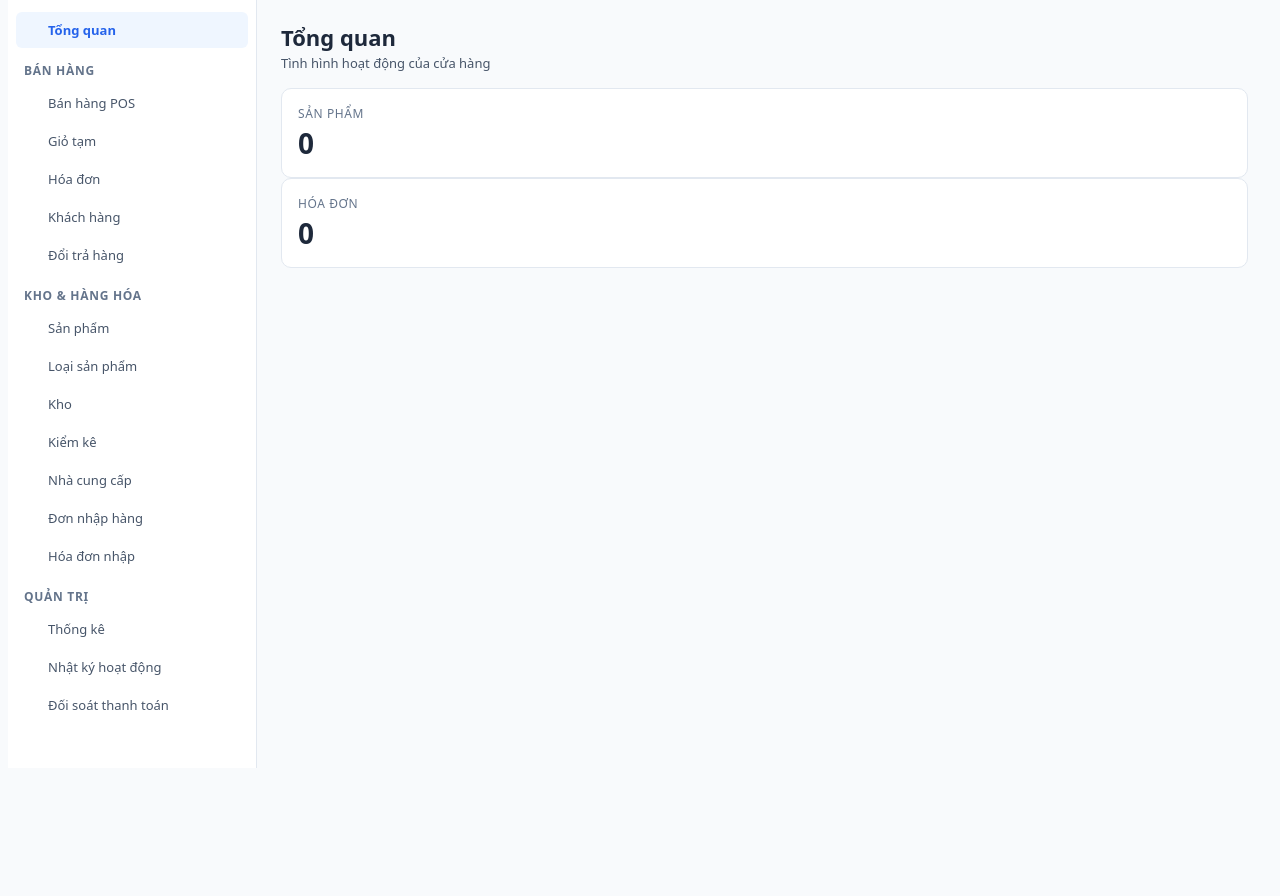
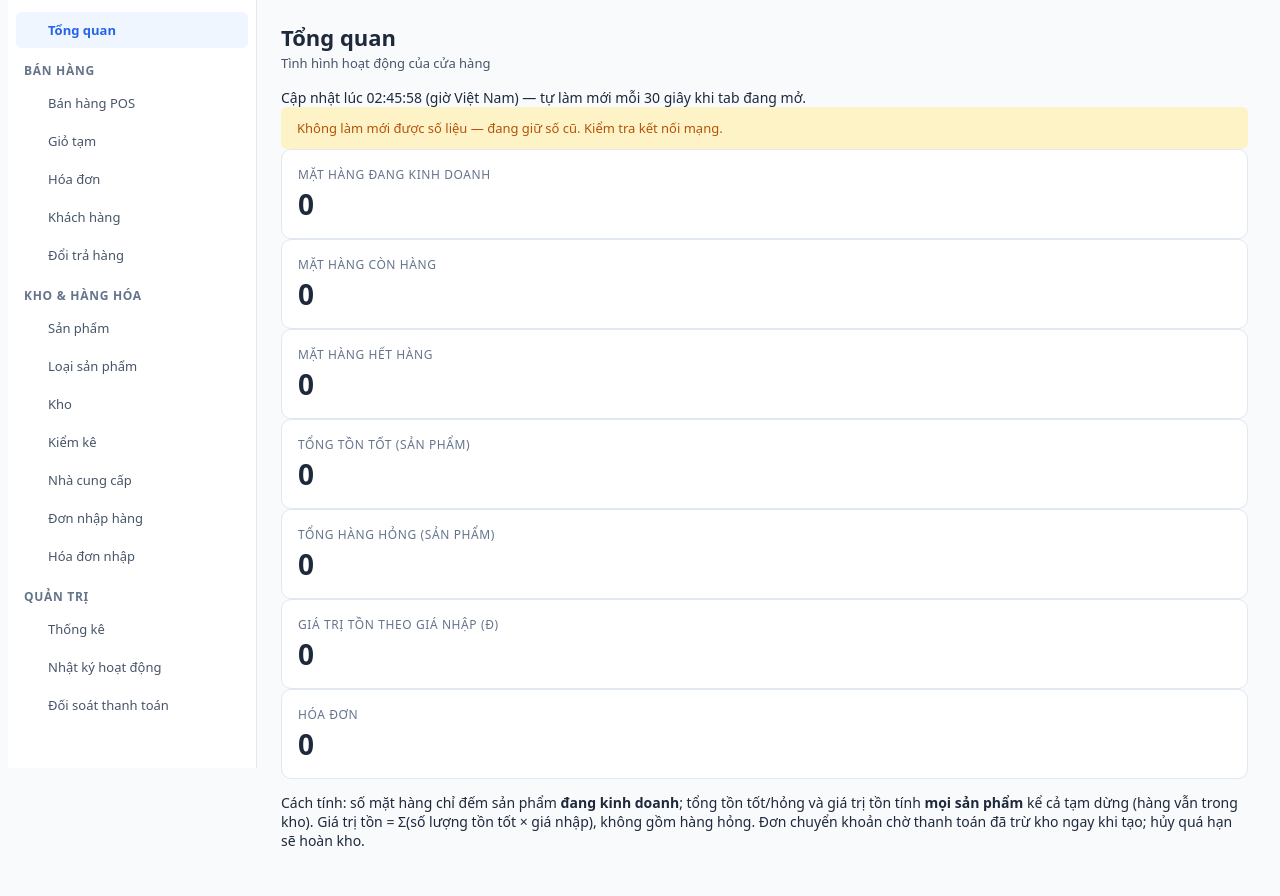
Before and after one commit to VanDinh2912/doan_cnw, a Laravel app: page /tongquan in a window 1280 px wide. Shown: the part 65-961 px from the top of the page. Before the commit the page ends 833 px from the top, so only its background shows below. Run offline with Laravel 12, Linux system fonts and the light colour scheme; the visitor is signed in with stand-in values (Sample User, id 1); data that the repository does not hold is empty; style sheets or scripts are compiled from the project's sources; parts of the project's set-up code (start-up, migrations or seed data) failed here and were passed over.

Commit message:
feat: dashboard tổng quan đọc đúng số liệu kho, tự làm mới 30 giây
TongQuanKhoService chỉ-đọc: COUNT/SUM trực tiếp không cache; đếm mặt hàng
chỉ tính sản phẩm đang kinh doanh, tổng tồn tốt/hỏng/giá trị tồn tính mọi
sản phẩm kể cả tạm dừng (ghi chú thích trên trang). Endpoint JSON
GET /tong-quan/so-lieu chỉ admin, throttle:30,1. Dashboard 7 thẻ nhãn rõ,
"Cập nhật lúc HH:MM:SS" giờ Việt Nam, polling 30s chỉ khi tab visible,
lỗi mạng giữ số cũ kèm cảnh báo nhỏ. Danh sách tồn thấp lọc sản phẩm ẩn.
Không đổi logic ghi kho/điểm/hóa đơn; đối soát DB thật 300 sản phẩm 0 lệch.

```diff
--- a/app/Http/Controllers/ThongKeController.php
+++ b/app/Http/Controllers/ThongKeController.php
@@ -4,6 +4,7 @@ namespace App\Http\Controllers;
 
 use App\Models\DonHang;
 use App\Models\SanPham;
+use App\Services\TongQuanKhoService;
 use Illuminate\Http\JsonResponse;
 use Illuminate\Http\Request;
 use Illuminate\View\View;
@@ -11,13 +12,15 @@ use Illuminate\Support\Facades\DB;
 
 class ThongKeController extends Controller
 {
-    public function getTongQuan(): View
+    public function getTongQuan(TongQuanKhoService $tongQuan): View
     {
         $data = [
-            'soSanPham' => SanPham::count(),
-            'soHoaDon' => DonHang::count(),
+            'chiSo' => $tongQuan->chiSo(),
             'sanPhamTonThap' => in_array(auth()->user()->role, ['admin', 'thukho'], true)
-                ? SanPham::whereColumn('soluong', '<=', 'soluong_toithieu')->orderBy('soluong')->get()
+                ? SanPham::where('trang_thai', true)
+                    ->whereColumn('soluong', '<=', 'soluong_toithieu')
+                    ->orderBy('soluong')
+                    ->get()
                 : collect(),
             'canhBaoMatKhauMacDinh' => auth()->user()->role === 'admin'
                 ? app(\App\Services\CanhBaoMatKhauMacDinh::class)->danhSachEmail()
@@ -25,6 +28,11 @@ class ThongKeController extends Controller
         ];
 
         return view('tongquan', $data);
+    }
+
+    public function getSoLieuTongQuan(TongQuanKhoService $tongQuan): JsonResponse
+    {
+        return response()->json($tongQuan->chiSo());
     }
 
     public function getTrangThongKe(): View
--- /dev/null
+++ b/app/Services/TongQuanKhoService.php
@@ -0,0 +1,40 @@
+<?php
+
+namespace App\Services;
+
+use App\Models\DonHang;
+use App\Models\SanPham;
+
+/**
+ * Nguồn số liệu duy nhất cho dashboard tổng quan — đọc thẳng COUNT/SUM,
+ * không cache, để số luôn khớp nghiệp vụ kho ngay sau mỗi thao tác.
+ *
+ * Quy ước: các chỉ số ĐẾM MẶT HÀNG chỉ tính sản phẩm đang kinh doanh
+ * (trang_thai = true); các chỉ số TỒN KHO tính mọi sản phẩm kể cả tạm dừng
+ * vì hàng vẫn nằm trong kho. Giá trị tồn = Σ(soluong × gia_nhap), không gồm hàng hỏng.
+ */
+class TongQuanKhoService
+{
+    public function chiSo(): array
+    {
+        $row = SanPham::query()->selectRaw("
+            SUM(CASE WHEN trang_thai = 1 THEN 1 ELSE 0 END) AS so_mat_hang_dang_kinh_doanh,
+            SUM(CASE WHEN trang_thai = 1 AND soluong > 0 THEN 1 ELSE 0 END) AS so_con_hang,
+            SUM(CASE WHEN trang_thai = 1 AND soluong = 0 THEN 1 ELSE 0 END) AS so_het_hang,
+            COALESCE(SUM(soluong), 0) AS tong_ton_tot,
+            COALESCE(SUM(soluong_hong), 0) AS tong_ton_hong,
+            COALESCE(SUM(soluong * gia_nhap), 0) AS gia_tri_ton
+        ")->first();
+
+        return [
+            'so_mat_hang_dang_kinh_doanh' => (int) $row->so_mat_hang_dang_kinh_doanh,
+            'so_con_hang' => (int) $row->so_con_hang,
+            'so_het_hang' => (int) $row->so_het_hang,
+            'tong_ton_tot' => (int) $row->tong_ton_tot,
+            'tong_ton_hong' => (int) $row->tong_ton_hong,
+            'gia_tri_ton' => (int) $row->gia_tri_ton,
+            'so_hoa_don' => DonHang::count(),
+            'cap_nhat_luc' => now()->timezone('Asia/Ho_Chi_Minh')->format('H:i:s'),
+        ];
+    }
+}
--- a/resources/views/tongquan.blade.php
+++ b/resources/views/tongquan.blade.php
@@ -27,20 +27,67 @@
     </div>
 @endif
 
+<div class="d-flex align-items-center justify-content-between flex-wrap gap-2 mb-3">
+    <div class="text-muted small">
+        Cập nhật lúc <span id="cap-nhat-luc">{{ $chiSo['cap_nhat_luc'] }}</span> (giờ Việt Nam) — tự làm mới mỗi 30 giây khi tab đang mở.
+    </div>
+    <div id="canh-bao-lam-moi" class="alert alert-warning py-1 px-2 mb-0 small d-none" role="alert">
+        <i class="fa-solid fa-triangle-exclamation"></i>
+        Không làm mới được số liệu — đang giữ số cũ. Kiểm tra kết nối mạng.
+    </div>
+</div>
+
 <div class="row g-3 mb-4">
     <div class="col-sm-6 col-lg-4">
         <div class="stat-card">
-            <div class="stat-label">Sản phẩm</div>
-            <div class="stat-value">{{ number_format($soSanPham, 0, ',', '.') }}</div>
+            <div class="stat-label">Mặt hàng đang kinh doanh</div>
+            <div class="stat-value" data-chi-so="so_mat_hang_dang_kinh_doanh">{{ number_format($chiSo['so_mat_hang_dang_kinh_doanh'], 0, ',', '.') }}</div>
+        </div>
+    </div>
+    <div class="col-sm-6 col-lg-4">
+        <div class="stat-card">
+            <div class="stat-label">Mặt hàng còn hàng</div>
+            <div class="stat-value" data-chi-so="so_con_hang">{{ number_format($chiSo['so_con_hang'], 0, ',', '.') }}</div>
+        </div>
+    </div>
+    <div class="col-sm-6 col-lg-4">
+        <div class="stat-card">
+            <div class="stat-label">Mặt hàng hết hàng</div>
+            <div class="stat-value" data-chi-so="so_het_hang">{{ number_format($chiSo['so_het_hang'], 0, ',', '.') }}</div>
+        </div>
+    </div>
+    <div class="col-sm-6 col-lg-4">
+        <div class="stat-card">
+            <div class="stat-label">Tổng tồn tốt (sản phẩm)</div>
+            <div class="stat-value" data-chi-so="tong_ton_tot">{{ number_format($chiSo['tong_ton_tot'], 0, ',', '.') }}</div>
+        </div>
+    </div>
+    <div class="col-sm-6 col-lg-4">
+        <div class="stat-card">
+            <div class="stat-label">Tổng hàng hỏng (sản phẩm)</div>
+            <div class="stat-value" data-chi-so="tong_ton_hong">{{ number_format($chiSo['tong_ton_hong'], 0, ',', '.') }}</div>
+        </div>
+    </div>
+    <div class="col-sm-6 col-lg-4">
+        <div class="stat-card">
+            <div class="stat-label">Giá trị tồn theo giá nhập (đ)</div>
+            <div class="stat-value" data-chi-so="gia_tri_ton">{{ number_format($chiSo['gia_tri_ton'], 0, ',', '.') }}</div>
         </div>
     </div>
     <div class="col-sm-6 col-lg-4">
         <div class="stat-card">
             <div class="stat-label">Hóa đơn</div>
-            <div class="stat-value">{{ number_format($soHoaDon, 0, ',', '.') }}</div>
+            <div class="stat-value" data-chi-so="so_hoa_don">{{ number_format($chiSo['so_hoa_don'], 0, ',', '.') }}</div>
         </div>
     </div>
 </div>
+
+<p class="text-muted small">
+    Cách tính: số mặt hàng chỉ đếm sản phẩm <strong>đang kinh doanh</strong>; tổng tồn tốt/hỏng và giá trị tồn
+    tính <strong>mọi sản phẩm</strong> kể cả tạm dừng (hàng vẫn trong kho).
+    Giá trị tồn = Σ(số lượng tồn tốt × giá nhập), không gồm hàng hỏng.
+    Đơn chuyển khoản chờ thanh toán đã trừ kho ngay khi tạo; hủy quá hạn sẽ hoàn kho.
+</p>
 
 @if ($sanPhamTonThap->isNotEmpty())
     <div class="card border-warning">
@@ -73,3 +120,53 @@
     </div>
 @endif
 @endsection
+
+@push('scripts')
+<script>
+(function () {
+    const endpoint = @json(route('tongquan.solieu'));
+    const spanCapNhat = document.getElementById('cap-nhat-luc');
+    const canhBao = document.getElementById('canh-bao-lam-moi');
+    const cacO = document.querySelectorAll('[data-chi-so]');
+    if (!cacO.length) return;
+
+    let dinhKy = null;
+
+    async function lamMoi() {
+        try {
+            const response = await fetch(endpoint, { headers: { 'Accept': 'application/json' } });
+            if (!response.ok) throw new Error('HTTP ' + response.status);
+            const data = await response.json();
+            cacO.forEach(function (el) {
+                const key = el.dataset.chiSo;
+                if (key in data) el.textContent = Number(data[key]).toLocaleString('vi-VN');
+            });
+            if (spanCapNhat && data.cap_nhat_luc) spanCapNhat.textContent = data.cap_nhat_luc;
+            if (canhBao) canhBao.classList.add('d-none');
+        } catch (e) {
+            // Giữ số cũ, chỉ hiện cảnh báo nhỏ — không xóa số đang hiển thị.
+            if (canhBao) canhBao.classList.remove('d-none');
+        }
+    }
+
+    function batDau() {
+        if (dinhKy !== null) return;
+        lamMoi();
+        dinhKy = setInterval(lamMoi, 30000);
+    }
+
+    function tamDung() {
+        if (dinhKy === null) return;
+        clearInterval(dinhKy);
+        dinhKy = null;
+    }
+
+    document.addEventListener('visibilitychange', function () {
+        if (document.visibilityState === 'visible') batDau();
+        else tamDung();
+    });
+
+    if (document.visibilityState === 'visible') batDau();
+})();
+</script>
+@endpush
--- a/routes/web.php
+++ b/routes/web.php
@@ -150,6 +150,9 @@ Route::middleware(['auth', 'staff.only'])->group(function (): void {
     });
 
     Route::middleware('role:admin')->group(function (): void {
+        Route::get('/tong-quan/so-lieu', [\App\Http\Controllers\ThongKeController::class, 'getSoLieuTongQuan'])
+            ->middleware('throttle:30,1')
+            ->name('tongquan.solieu');
         Route::post('/kiemke/{phieu}/duyet', [\App\Http\Controllers\KiemKeController::class, 'approve'])->name('kiemke.approve');
         Route::get('/nhatky', [\App\Http\Controllers\NhatKyController::class, 'index'])->name('nhatky.index');
         Route::get('/doisoat', [\App\Http\Controllers\DoiSoatController::class, 'index'])->name('doisoat.index');
```
